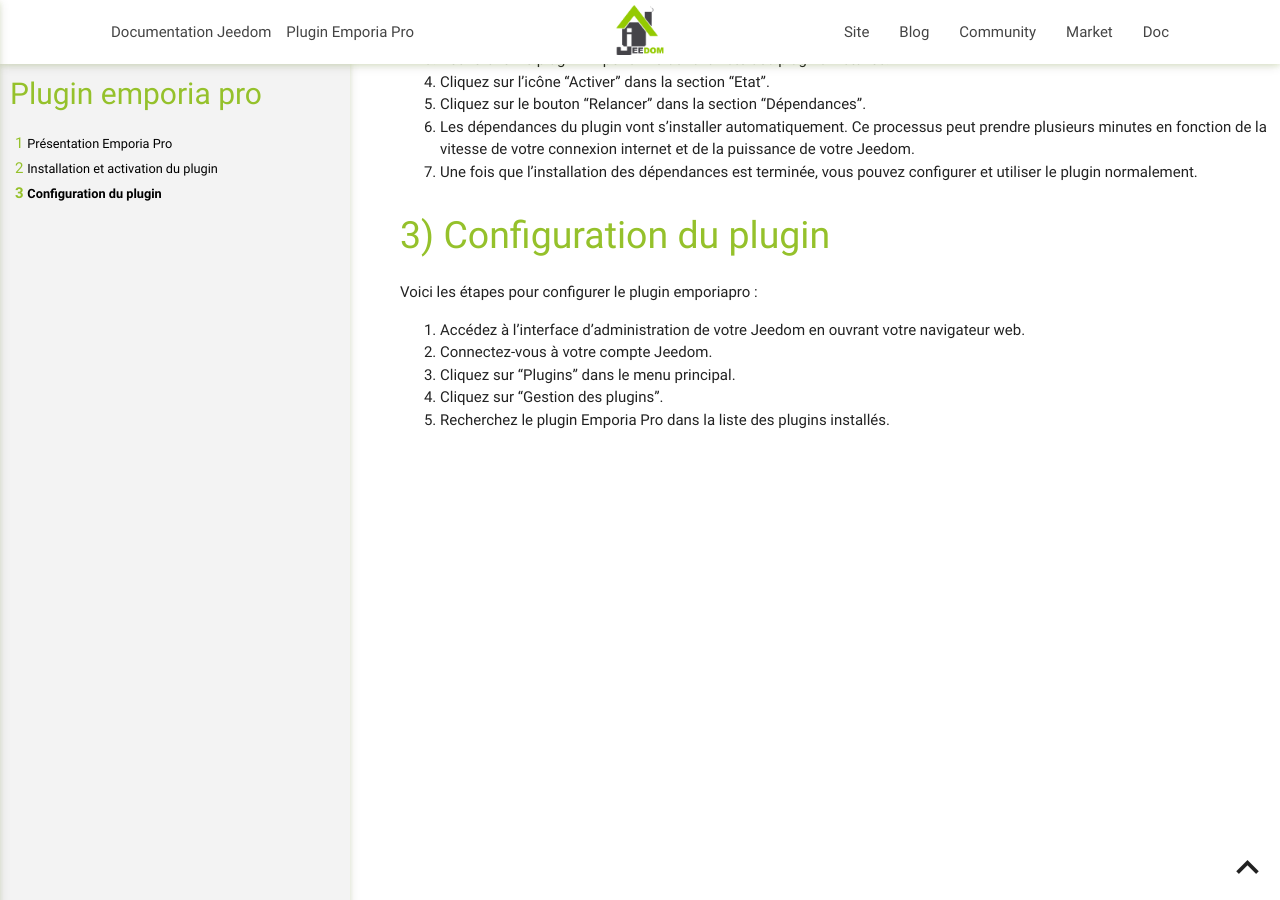
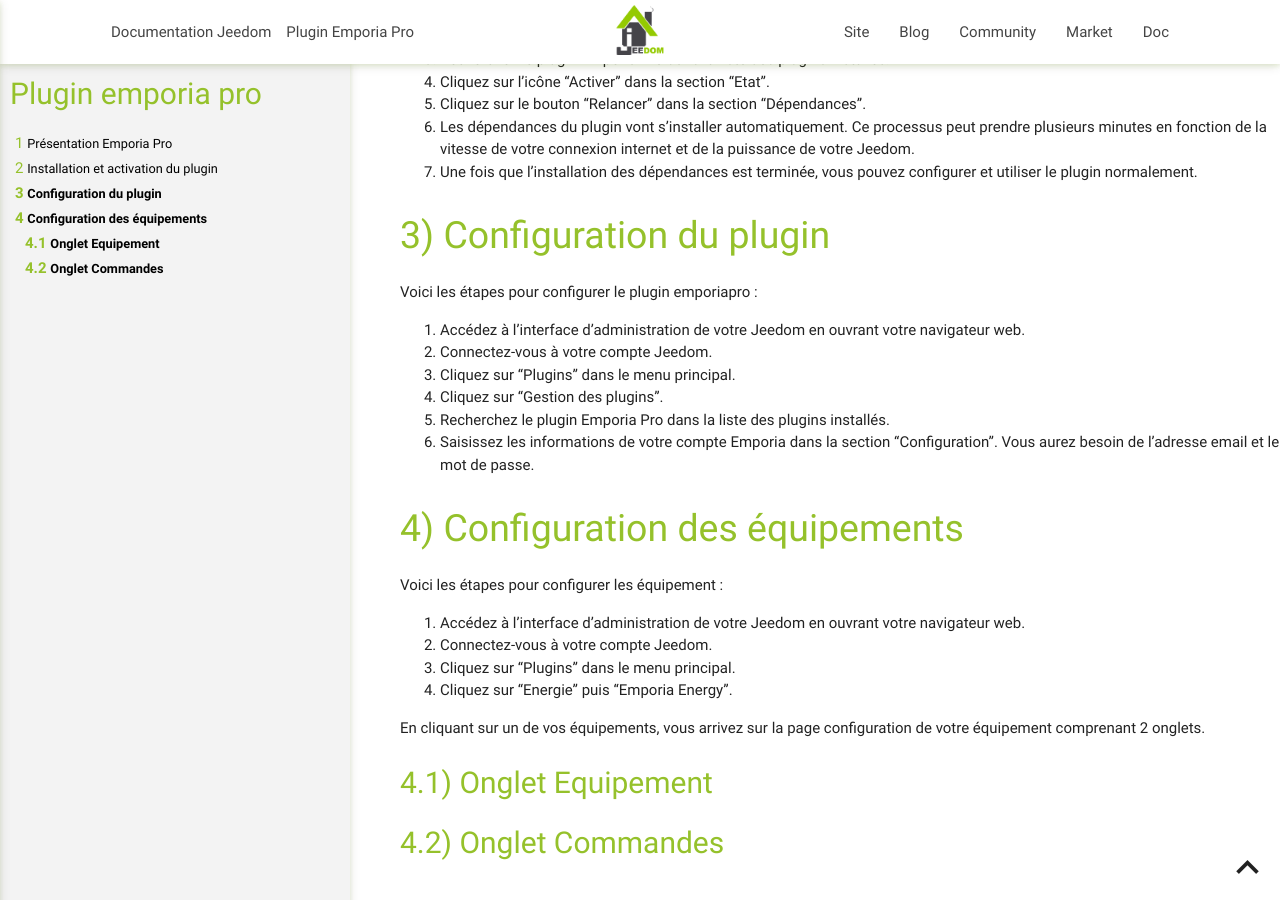
Before and after one commit to thanaus/jeedom_docs, a Jekyll site: the page built from plugins/emporiapro/fr_FR/index.md, in a window 1280 px wide and 900 px high, scrolled down 669 px. Built offline with Jekyll 4.4.1, drawn with Linux system fonts in a browser that asks for light colours.

Commit message:
Update index.md

```diff
--- a/plugins/emporiapro/fr_FR/index.md
+++ b/plugins/emporiapro/fr_FR/index.md
@@ -37,12 +37,31 @@ Voici les étapes pour activer le plugin emporiapro :
 7. Une fois que l'installation des dépendances est terminée, vous pouvez configurer et utiliser le plugin normalement.
 
 Configuration du plugin
-====================================
+=======================
 
 Voici les étapes pour configurer le plugin emporiapro :
 
 1. Accédez à l'interface d'administration de votre Jeedom en ouvrant votre navigateur web.
 2. Connectez-vous à votre compte Jeedom.
 3. Cliquez sur "Plugins" dans le menu principal.
-5. Cliquez sur "Gestion des plugins".
-7. Recherchez le plugin Emporia Pro dans la liste des plugins installés.
+4. Cliquez sur "Gestion des plugins".
+5. Recherchez le plugin Emporia Pro dans la liste des plugins installés.
+6. Saisissez les informations de votre compte Emporia dans la section "Configuration". Vous aurez besoin de l'adresse email et le mot de passe.
+
+Configuration des équipements
+=============================
+
+Voici les étapes pour configurer les équipement :
+
+1. Accédez à l'interface d'administration de votre Jeedom en ouvrant votre navigateur web.
+2. Connectez-vous à votre compte Jeedom.
+3. Cliquez sur "Plugins" dans le menu principal.
+4. Cliquez sur "Energie" puis "Emporia Energy".
+
+En cliquant sur un de vos équipements, vous arrivez sur la page configuration de votre équipement comprenant 2 onglets.
+
+Onglet Equipement
+-----------------
+
+Onglet Commandes
+----------------
```
